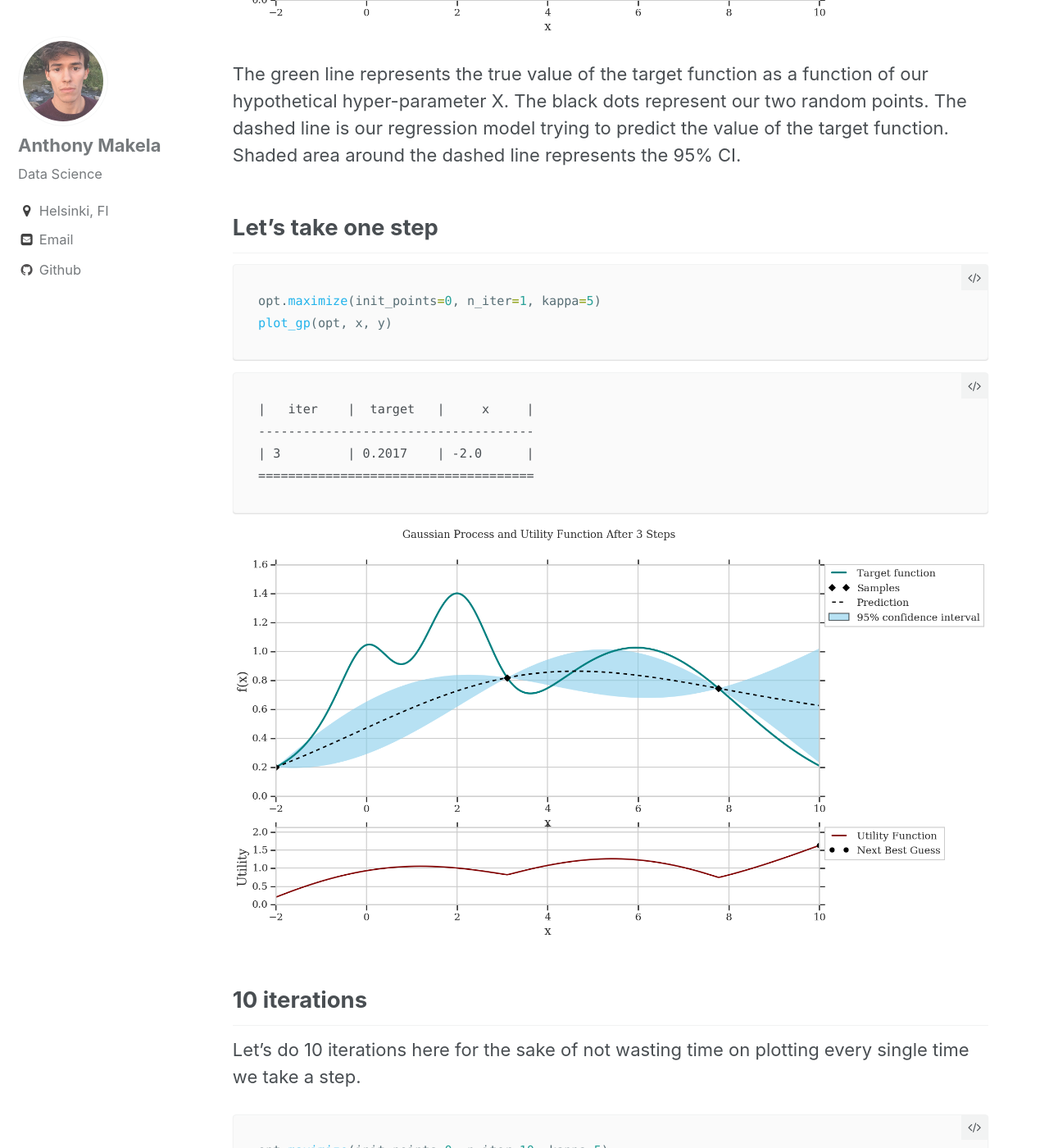
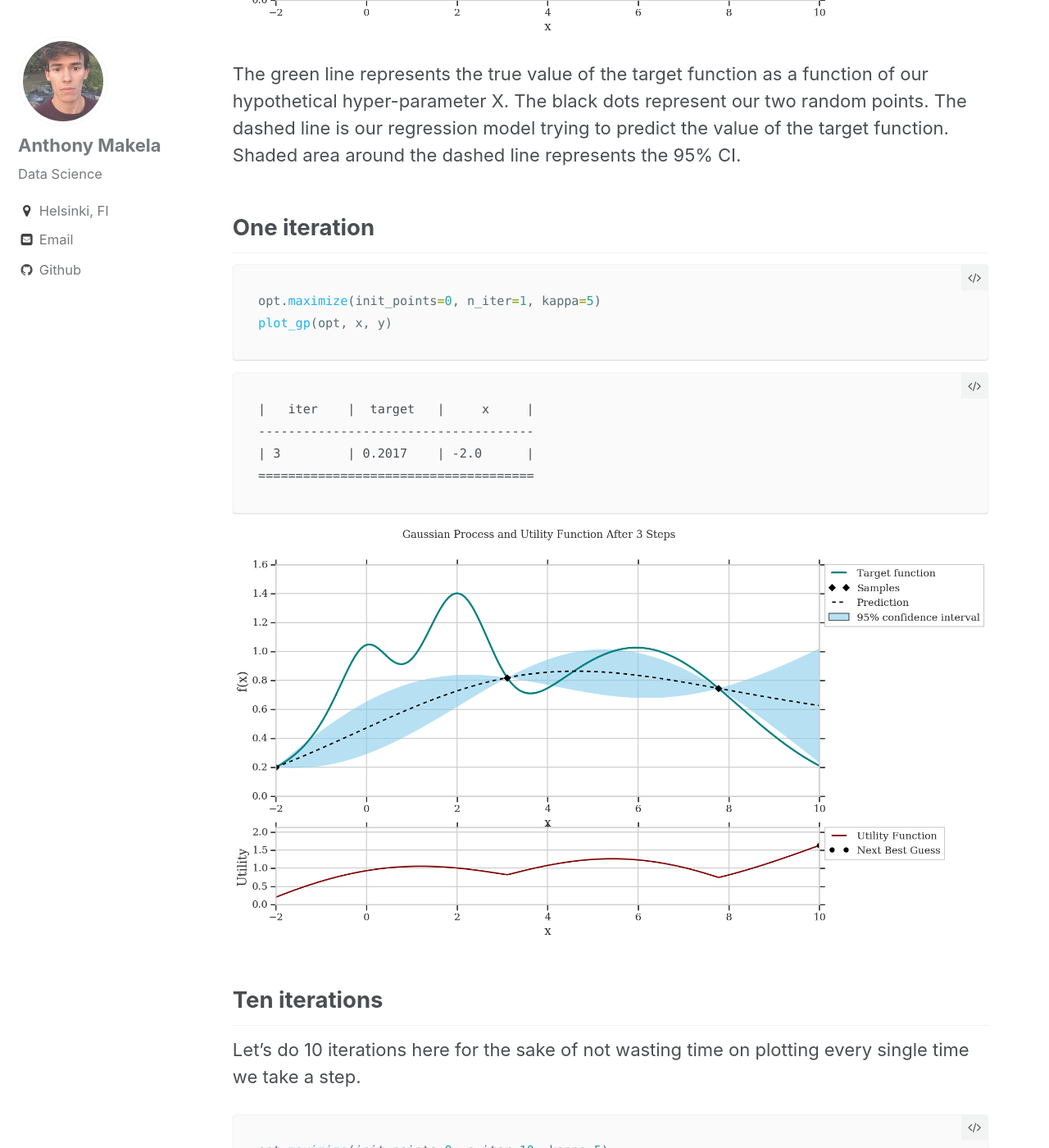
Before and after one commit to anthonymakela/anthonymakela.github.io, a Jekyll site: the page built from _posts/2017-04-09-Bayesian-Optimization.md, in a window 1280 px wide and 1400 px high, scrolled down 5598 px. Shown: the whole window at 82% size. Built offline with Jekyll 4.4.1, drawn with Linux system fonts in a browser that asks for light colours; nearby versions of some CDN libraries; formulas are drawn with MathJax 3.

Commit message:
Bayesian Optimization

````diff
--- a/_posts/2017-04-09-Bayesian-Optimization.md
+++ b/_posts/2017-04-09-Bayesian-Optimization.md
@@ -174,7 +174,7 @@ plot_gp(opt, x, y)
 
 The green line represents the true value of the target function as a function of our hypothetical hyper-parameter X. The black dots represent our two random points. The dashed line is our regression model trying to predict the value of the target function. Shaded area around the dashed line represents the 95% CI.
 
-## Let's take one step
+## One iteration
 
 
 ```python
@@ -194,7 +194,7 @@ plot_gp(opt, x, y)
 </div>
 
 
-## 10 iterations
+## Ten iterations
 
 Let's do 10 iterations here for the sake of not wasting time on plotting every single time we take a step.
 
````
